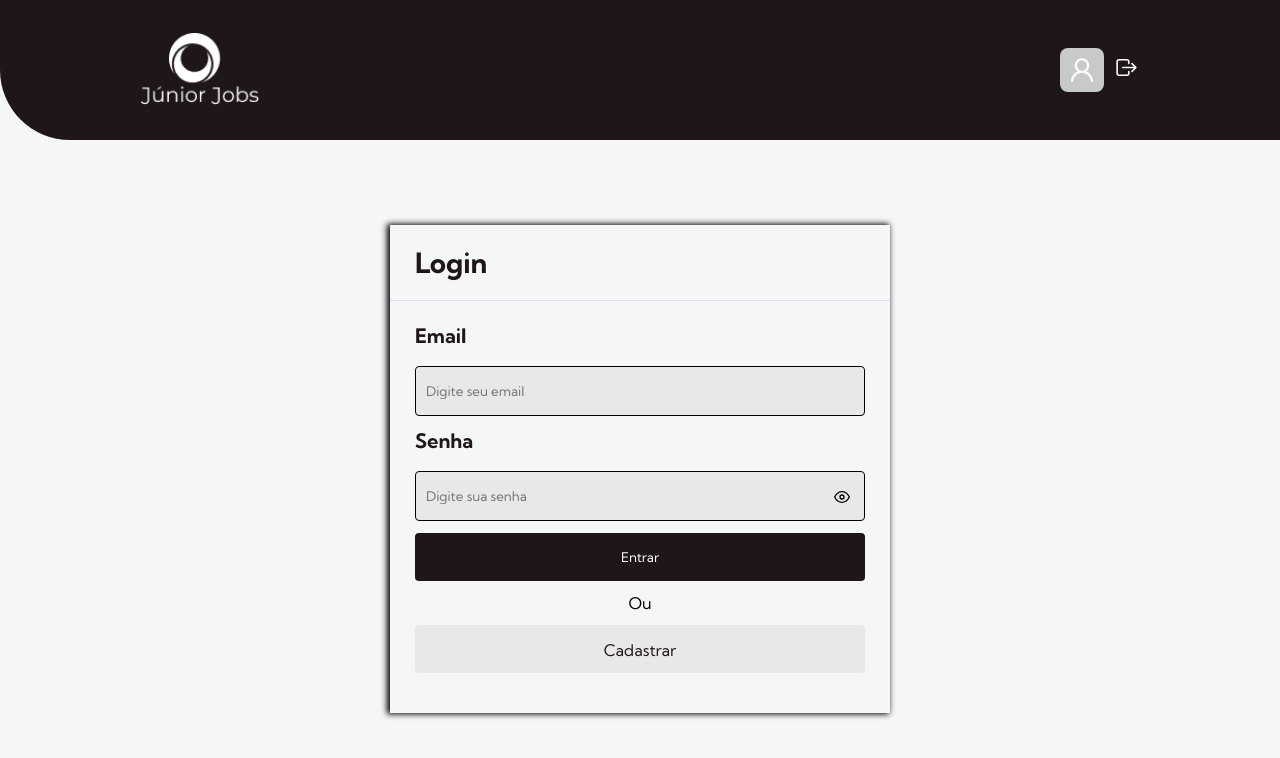
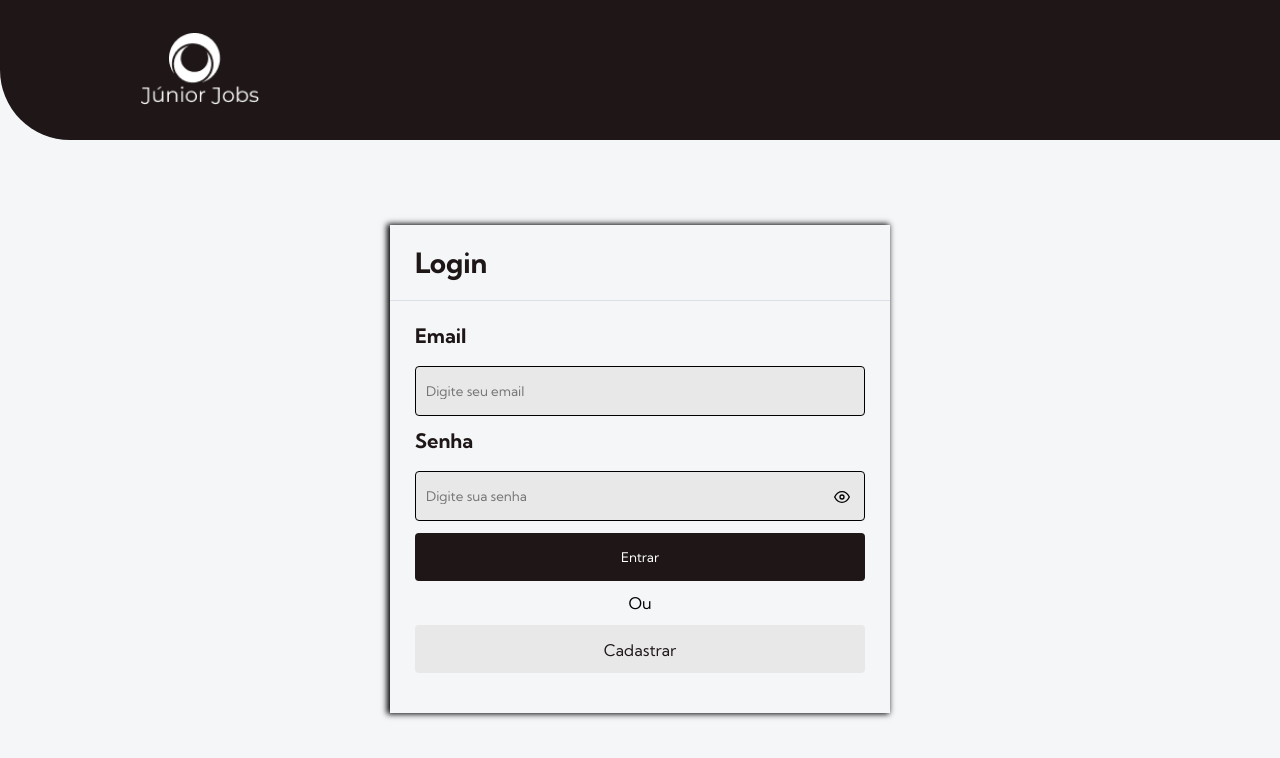
Before and after one commit to dbnvides/Junior-jobs-v2, a React (Create React App) app: page / in a window 1280 px wide. Shown: the top 758 px of the page. Built offline with nearby package versions, Linux system fonts and the light colour scheme.

Commit message:
fix: conditional rendering in header

```diff
--- a/src/components/Header/index.tsx
+++ b/src/components/Header/index.tsx
@@ -3,31 +3,42 @@ import Logo from "../../assets/img/logo.png";
 import { IoLogOutOutline } from "react-icons/io5";
 import { AiOutlineUser } from "react-icons/ai";
 import { StyledHeader } from "./styled";
+import { useContext } from "react";
+import { authContext } from "../../contexts/authContext";
+import { useNavigate } from "react-router-dom";
 
 export const Header = () => {
-  //Quando tiver o contexto e com dados user user como verificação
-  const user = false;
+  const { user, loading, setUser } = useContext(authContext);
+  const navigate = useNavigate();
+
+  const logout = () => {
+    localStorage.clear();
+    setUser(null);
+    navigate("/");
+  };
 
   return (
     <StyledHeader>
       <Container>
         <nav>
-          <img src={Logo} alt="Júnior Jobs" />
+          {loading ? null : user ? (
+            <>
+              <img src={Logo} alt="Júnior Jobs" />
 
-          <div className="boxMenu">
-            {user ? (
-              <img src={Logo} alt="Foto de perfil" />
-            ) : (
-              <>
+              <div className="boxMenu">
                 <div>
                   <AiOutlineUser />
                 </div>
-                <button>
+                <button onClick={() => logout()}>
                   <IoLogOutOutline />
                 </button>
-              </>
-            )}
-          </div>
+              </div>
+            </>
+          ) : (
+            <>
+              <img src={Logo} alt="Júnior Jobs" />
+            </>
+          )}
         </nav>
       </Container>
     </StyledHeader>
--- a/src/contexts/authContext.tsx
+++ b/src/contexts/authContext.tsx
@@ -36,7 +36,7 @@ export const authContext = createContext({} as iContextValue);
 export const AuthProvider = ({ children }: iChildren) => {
   const [user, setUser] = useState<iUser | null>(null);
   const [loading, setLoading] = useState(true);
-  const [isVisible, setVisible] = useState(true);
+  const [isVisible, setVisible] = useState(false);
   const navigate = useNavigate();
 
   useEffect(() => {
--- a/src/routes/index.tsx
+++ b/src/routes/index.tsx
@@ -1,4 +1,4 @@
-import { Navigate, Route, Routes } from "react-router-dom";
+import { Route, Routes } from "react-router-dom";
 import { Login } from "../pages/login";
 import { Company } from "../pages/company";
 import { Register } from "../pages/register";
```
